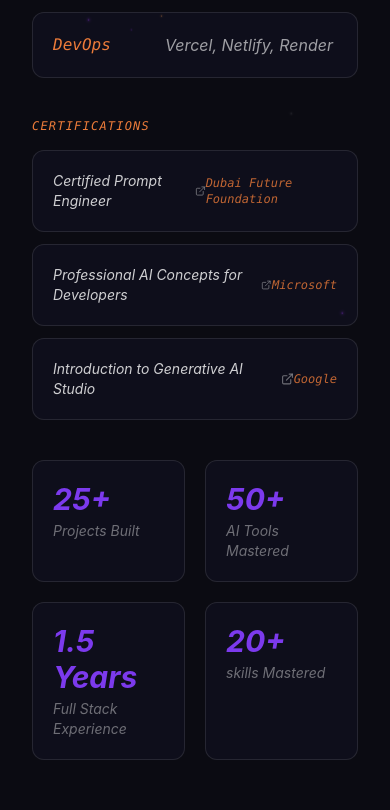
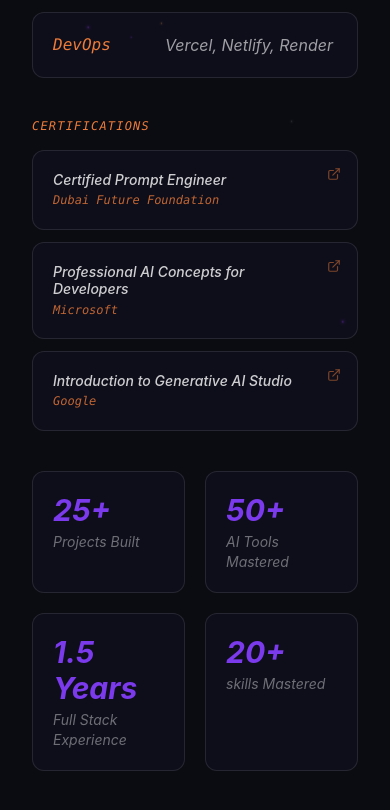
Before and after one commit to ASHHADgit87/Ashhadullah-Dev-Portfolio, a React (Vite) app in the folder portfolio/: page / in a window 390 px wide. Shown: the part 6138-6948 px from the top of the page. Built offline with nearby package versions, Linux system fonts and the light colour scheme; no server answers.

Commit message:
Made responsive

```diff
--- a/portfolio/src/sections/AboutSection.tsx
+++ b/portfolio/src/sections/AboutSection.tsx
@@ -171,14 +171,17 @@ export const AboutSection = () => {
                   href={c.link}
                   target="_blank"
                   rel="noopener noreferrer"
-                  className={`${card} cursor-pointer`}
+                  className={`${card} cursor-pointer min-h-[80px] flex flex-col justify-center`}
                 >
                   <div className={gradientBorder} />
 
-                  <div className="relative z-10 flex items-center justify-between italic">
-                    <span className="text-white/80 text-sm flex items-center gap-2">
+                  <div className="absolute top-4 right-4 z-20 text-[#ed7c3a] opacity-50 group-hover:opacity-100 transition-opacity">
+                    <ExternalLink size={14} />
+                  </div>
+
+                  <div className="relative z-10 flex flex-col gap-1 pr-8 italic">
+                    <span className="text-white/80 text-sm font-medium leading-tight">
                       {c.name}
-                      <ExternalLink size={14} className="opacity-50" />
                     </span>
 
                     <span className="text-[#ed7c3a]/80 text-xs font-mono">
```
